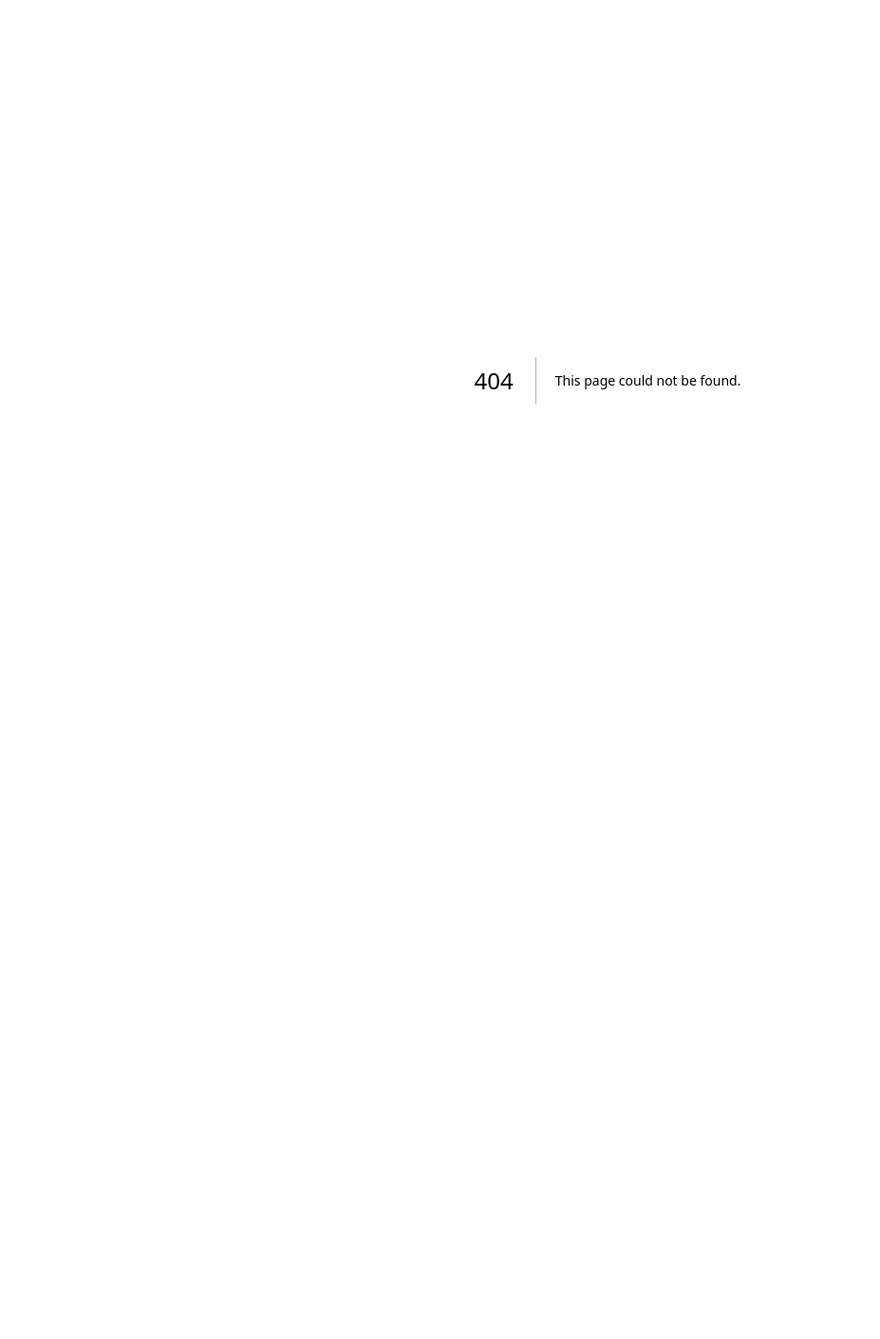
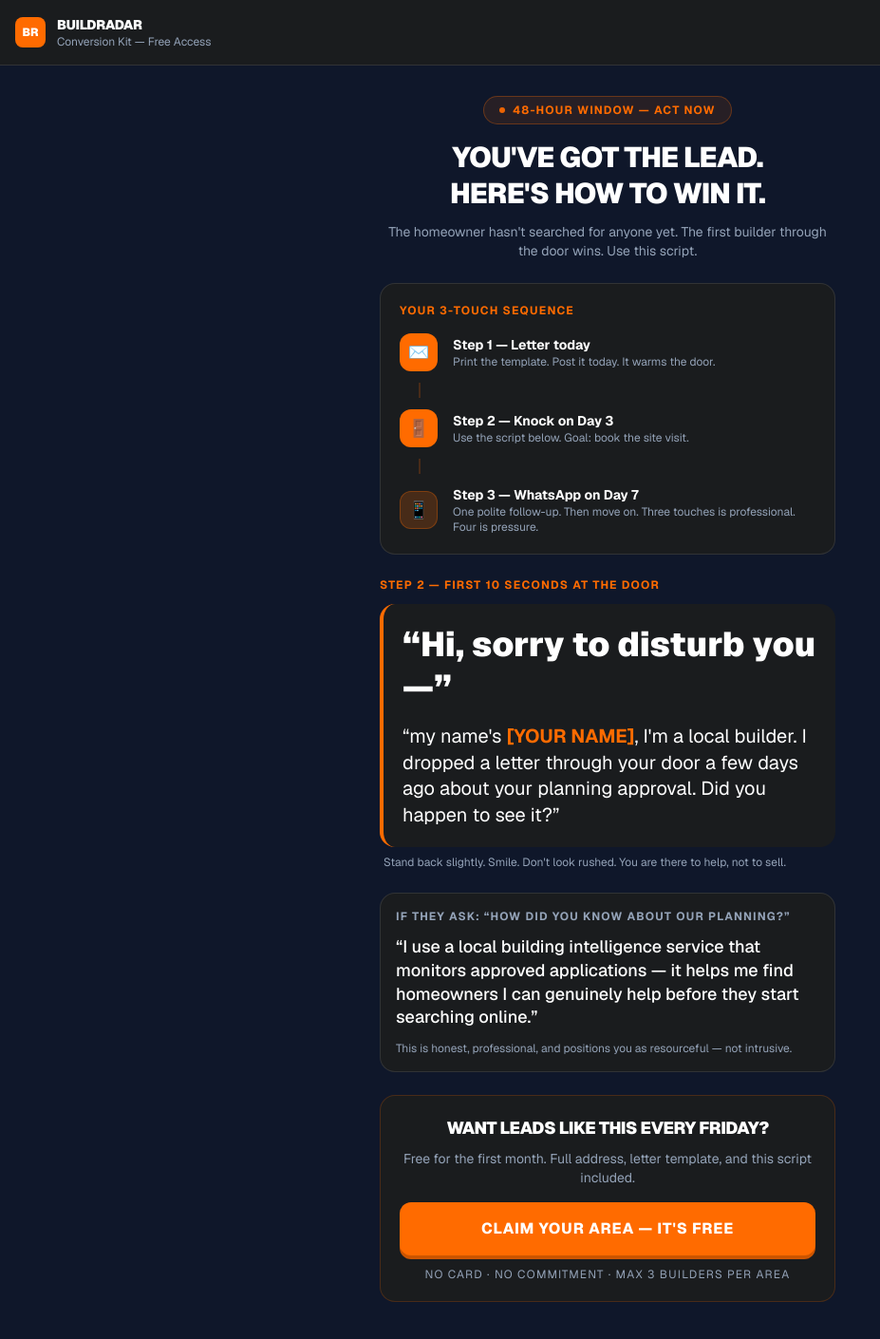
Before and after one commit to Alphagenome/BuildRadar-Vercell, a Next.js app: page /claim in a window 1280 px wide. Before the commit this address had no page. Shown: the top 1410 px of the page at 95% size, without its empty margins (0-927 px from the left). Before the commit the page ends 800 px from the top, so only its background shows below. Built offline with nearby package versions, Linux system fonts and the light colour scheme.

Commit message:
Add /claim page: 48hr window, door-knock script, 3-touch sequence

```diff
--- /dev/null
+++ b/app/claim/page.tsx
@@ -0,0 +1,126 @@
+export default function ClaimPage() {
+  return (
+    <main className="min-h-screen bg-[#0F172A] pb-24">
+
+      {/* Header */}
+      <div className="bg-[#1A1C1E] border-b border-white/10 px-4 py-4 flex items-center gap-3">
+        <div className="w-8 h-8 bg-[#FF6B00] rounded-lg flex items-center justify-center flex-shrink-0">
+          <span className="text-white font-black text-xs">BR</span>
+        </div>
+        <div>
+          <p className="text-white font-black text-sm uppercase tracking-tight">BuildRadar</p>
+          <p className="text-[#94A3B8] text-xs">Conversion Kit — Free Access</p>
+        </div>
+      </div>
+
+      <div className="max-w-lg mx-auto px-4 pt-8 space-y-6">
+
+        {/* Urgency headline */}
+        <div className="text-center">
+          <div className="inline-flex items-center gap-2 bg-[#FF6B00]/10 border border-[#FF6B00]/30 text-[#FF6B00] text-xs font-bold px-4 py-1.5 rounded-full mb-4 uppercase tracking-widest">
+            <span className="w-1.5 h-1.5 rounded-full bg-[#FF6B00] animate-pulse" />
+            48-hour window — act now
+          </div>
+          <h1 className="text-3xl font-black text-white uppercase tracking-tight leading-tight mb-3">
+            You&apos;ve got the lead.<br />
+            Here&apos;s how to win it.
+          </h1>
+          <p className="text-[#94A3B8] text-sm">
+            The homeowner hasn&apos;t searched for anyone yet. The first builder through the door wins.
+            Use this script.
+          </p>
+        </div>
+
+        {/* Three Touch Sequence */}
+        <div className="bg-[#1A1C1E] border border-white/10 rounded-2xl p-5">
+          <p className="text-xs font-bold text-[#FF6B00] uppercase tracking-widest mb-4">Your 3-Touch Sequence</p>
+          <div className="space-y-3">
+            <div className="flex items-center gap-4">
+              <div className="w-10 h-10 bg-[#FF6B00] rounded-xl flex items-center justify-center flex-shrink-0">
+                <span className="text-white text-lg">✉️</span>
+              </div>
+              <div>
+                <p className="text-white font-bold text-sm">Step 1 — Letter today</p>
+                <p className="text-[#94A3B8] text-xs">Print the template. Post it today. It warms the door.</p>
+              </div>
+            </div>
+            <div className="border-l-2 border-[#FF6B00]/20 ml-5 h-4" />
+            <div className="flex items-center gap-4">
+              <div className="w-10 h-10 bg-[#FF6B00] rounded-xl flex items-center justify-center flex-shrink-0">
+                <span className="text-white text-lg">🚪</span>
+              </div>
+              <div>
+                <p className="text-white font-bold text-sm">Step 2 — Knock on Day 3</p>
+                <p className="text-[#94A3B8] text-xs">Use the script below. Goal: book the site visit.</p>
+              </div>
+            </div>
+            <div className="border-l-2 border-[#FF6B00]/20 ml-5 h-4" />
+            <div className="flex items-center gap-4">
+              <div className="w-10 h-10 bg-[#FF6B00]/20 border border-[#FF6B00]/30 rounded-xl flex items-center justify-center flex-shrink-0">
+                <span className="text-white text-lg">📱</span>
+              </div>
+              <div>
+                <p className="text-white font-bold text-sm">Step 3 — WhatsApp on Day 7</p>
+                <p className="text-[#94A3B8] text-xs">One polite follow-up. Then move on. Three touches is professional. Four is pressure.</p>
+              </div>
+            </div>
+          </div>
+        </div>
+
+        {/* First 10 Seconds — Donna's rule: MASSIVE */}
+        <div>
+          <p className="text-xs font-bold text-[#FF6B00] uppercase tracking-widest mb-3">
+            Step 2 — First 10 Seconds at the Door
+          </p>
+          <div className="bg-[#1A1C1E] border-l-4 border-[#FF6B00] rounded-2xl p-5">
+            <p className="text-white font-black text-4xl leading-tight mb-4">
+              &ldquo;Hi, sorry to disturb you—&rdquo;
+            </p>
+            <p className="text-white text-xl leading-snug">
+              &ldquo;my name&apos;s <span className="text-[#FF6B00] font-bold">[YOUR NAME]</span>, I&apos;m a local builder.
+              I dropped a letter through your door a few days ago about your planning approval.
+              Did you happen to see it?&rdquo;
+            </p>
+          </div>
+          <p className="text-[#94A3B8] text-xs mt-2 px-1">
+            Stand back slightly. Smile. Don&apos;t look rushed. You are there to help, not to sell.
+          </p>
+        </div>
+
+        {/* They ask: how did you know? */}
+        <div className="bg-[#1A1C1E] border border-white/10 rounded-2xl p-4">
+          <p className="text-xs font-bold text-[#94A3B8] uppercase tracking-widest mb-3">
+            If they ask: &ldquo;How did you know about our planning?&rdquo;
+          </p>
+          <p className="text-white text-lg leading-snug font-medium">
+            &ldquo;I use a local building intelligence service that monitors approved applications —
+            it helps me find homeowners I can genuinely help before they start searching online.&rdquo;
+          </p>
+          <p className="text-[#94A3B8] text-xs mt-3">
+            This is honest, professional, and positions you as resourceful — not intrusive.
+          </p>
+        </div>
+
+        {/* CTA — sign up */}
+        <div className="bg-[#1A1C1E] border border-[#FF6B00]/20 rounded-2xl p-5 text-center">
+          <p className="text-white font-black text-lg uppercase tracking-tight mb-2">
+            Want leads like this every Friday?
+          </p>
+          <p className="text-[#94A3B8] text-sm mb-4">
+            Free for the first month. Full address, letter template, and this script included.
+          </p>
+          <a
+            href="https://buildradar.co.uk/#signup"
+            className="button-claim block w-full py-4 rounded-xl text-base text-center font-black uppercase tracking-wide"
+          >
+            Claim your area — it&apos;s free
+          </a>
+          <p className="text-[#94A3B8] text-xs mt-3 uppercase tracking-widest">
+            No card · No commitment · Max 3 builders per area
+          </p>
+        </div>
+
+      </div>
+    </main>
+  );
+}
```
